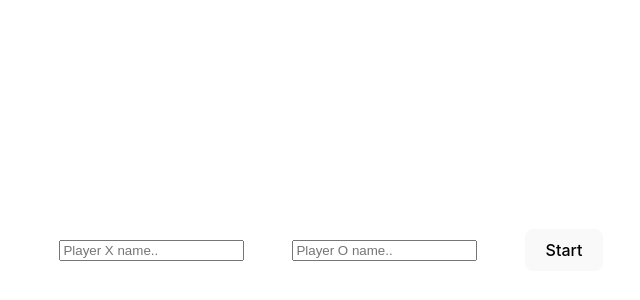
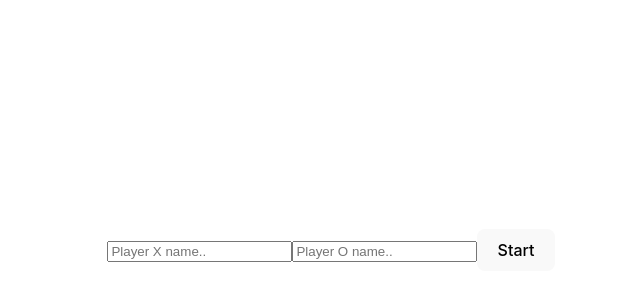
Before and after one commit to jennifer-mcallister/Tic-Tac-Toe, a Vue app: page / in a window 1280 px wide. Shown: the part 150-450 px from the top of the page, without its empty margins (309-949 px from the left). Built offline with nearby package versions, Linux system fonts and the light colour scheme; the HTML template or start-up script is replaced by a standard one.

Commit message:
(fix): send correct value and require input value

```diff
--- a/src/App.vue
+++ b/src/App.vue
@@ -18,7 +18,7 @@ const startGame = (playerX: string, playerO: string) => {
 
 <template>
   <PlayerCreater v-if="show" @start-game="startGame"></PlayerCreater>
-  <PlayGame v-else :playerX="playerNameX" :playerO="playerNameO" ></PlayGame>
+  <PlayGame v-else :playerX="playerNameX.value" :playerO="playerNameO.value" ></PlayGame>
 </template>
 
 <style scoped>
--- a/src/components/PlayerCreater.vue
+++ b/src/components/PlayerCreater.vue
@@ -13,9 +13,11 @@ const startGame = () => {
 </script>
 <template>
     <div class="container">
-        <input type="text" v-model="playerX" name="playerX" placeholder="Player X name..">
-        <input type="text" v-model="playerO" name="playerO" placeholder="Player O name..">
-        <button type="button" @click="startGame">Start</button>
+        <form @submit.prevent="startGame">
+            <input type="text" v-model="playerX" name="playerX" placeholder="Player X name.." required>
+            <input type="text" v-model="playerO" name="playerO" placeholder="Player O name.." required>
+            <button type="submit">Start</button>
+        </form>
     </div>
 </template>
 <style scoped>
```
